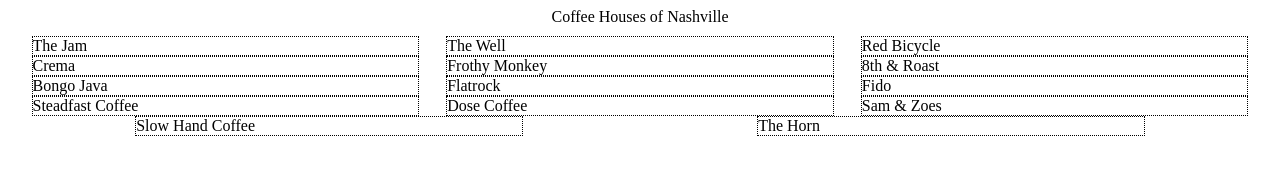
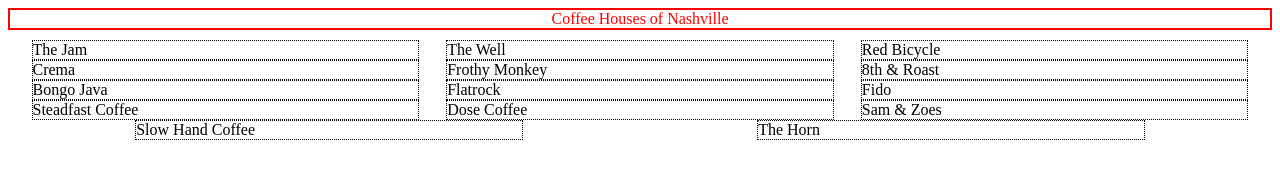
Before and after one commit to tstrotherIV/flexbox, a plain HTML site: page index.html in a window 1280 px wide. Drawn offline with Linux system fonts and the light colour scheme.

Commit message:
header text color and border

```diff
--- a/main.css
+++ b/main.css
@@ -1,5 +1,7 @@
 header {
   text-align: center;
+  color: red;
+  border: solid red 2px;
 }
 
 .list {
```
